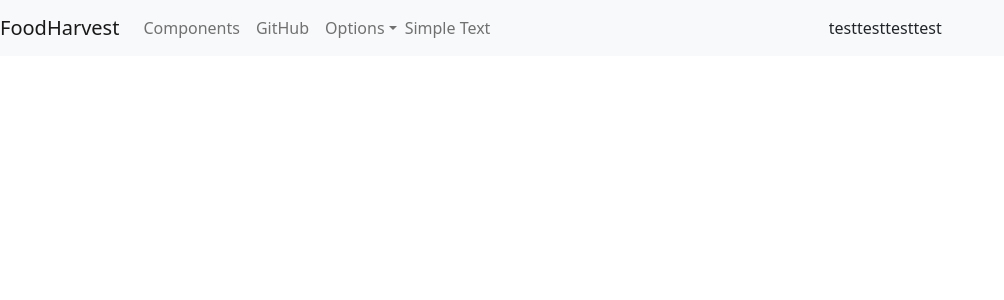
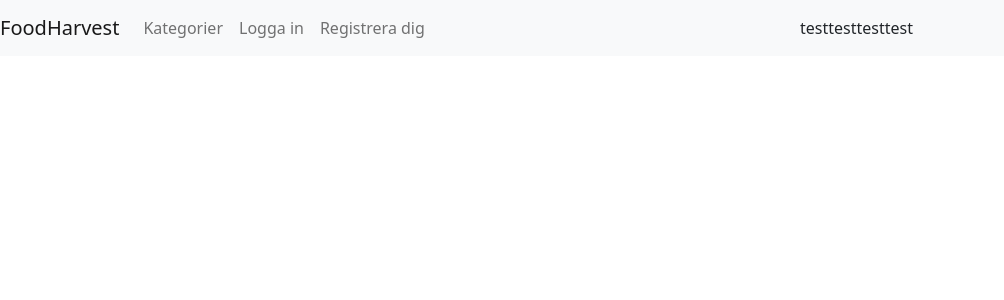
Before and after one commit to MikaelS1000RR/FoodHarvest, a React (Create React App) app in the folder frontend/: page / in a window 1280 px wide. Shown: the top 300 px of the page, without its empty margins (0-1004 px from the left). Built offline with nearby package versions, Linux system fonts and the light colour scheme.

Commit message:
Made links in left dropdown.

```diff
--- a/frontend/src/components/Navbar.jsx
+++ b/frontend/src/components/Navbar.jsx
@@ -35,30 +35,18 @@ const Example = (props) => {
         <Collapse isOpen={isOpen} navbar>
           <Nav className="mr-auto" navbar>
             <NavItem>
-              <NavLink href="/components/">Components</NavLink>
+              <NavLink href="/catagories/">Kategorier</NavLink>
             </NavItem>
             <NavItem>
-              <NavLink href="https://github.com/reactstrap/reactstrap">GitHub</NavLink>
+              <NavLink href="/login/">Logga in</NavLink>
             </NavItem>
-            <UncontrolledDropdown nav inNavbar>
-              <DropdownToggle nav caret>
-                Options
-              </DropdownToggle>
-              <DropdownMenu right>
-                <DropdownItem>
-                  Option 1
-                </DropdownItem>
-                <DropdownItem>
-                  Option 2
-                </DropdownItem>
-                <DropdownItem divider />
-                <DropdownItem>
-                  Reset
-                </DropdownItem>
-              </DropdownMenu>
-            </UncontrolledDropdown>
+            <NavItem>
+              <NavLink href="/register/">Registrera dig</NavLink>
+            </NavItem>
+            {/* Add more links */}
+
           </Nav>
-          <NavbarText>Simple Text</NavbarText>
+
         </Collapse>
 
         {/* second dropdown */}
```
